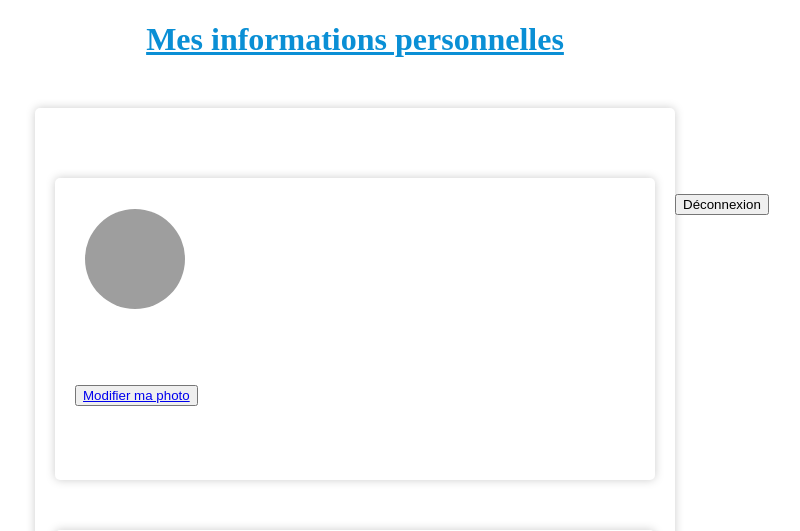
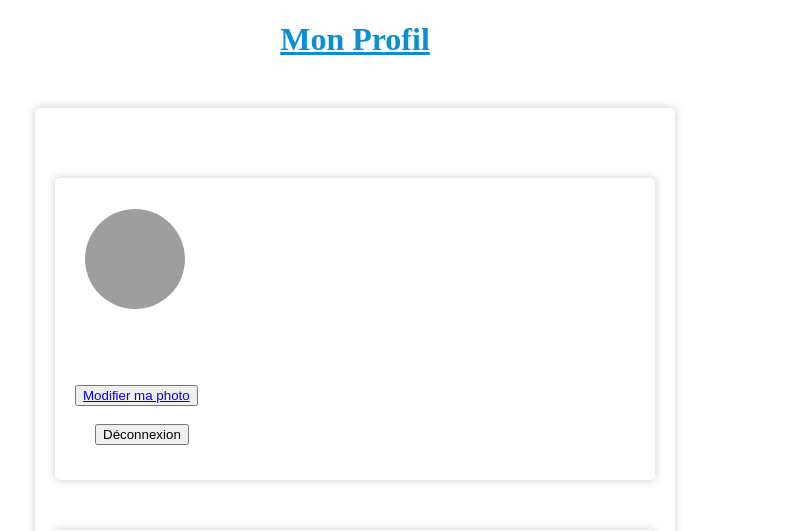
Before and after one commit to aurelieflora/brief4, a PHP site: page /profil.php in a window 1280 px wide. Shown: the top 531 px of the page, without its empty margins (285-1085 px from the left). Run offline with PHP 8.4, Linux system fonts and the light colour scheme; the visitor is signed in with stand-in values (Sample User, id 1); data that the repository does not hold is empty; grey boxes are pictures that could not be loaded.

Commit message:
first commit

```diff
--- a/profil.php
+++ b/profil.php
@@ -41,7 +41,7 @@ section {
 </head>
 <body>
     <div class="container" style="width: 700px; margin:auto;">
-        <h1 style="text-align:center;font-weight:600;text-decoration:underline;color:#0A8FD5;">Mes informations personnelles</h1>
+        <h1 style="text-align:center;font-weight:600;text-decoration:underline;color:#0A8FD5;">Mon Profil</h1>
         <div class="row mt-5">
             <div class="col-lg-6">
                 <div class='row'>
@@ -55,7 +55,7 @@ section {
 
                         <p style="text-align:left">
                         <form method="post" action="deconnexion_user.php">
-    <button type="submit" name="logout" class="danger"style="margin-top: -20px; margin-left: 600px; position: absolute; display:flex;">Déconnexion</button>
+    <button type="submit" name="logout" class="danger"style="margin-top: 210px; margin-left: 20px; position: absolute; display:flex;">Déconnexion</button>
 </form>
                        <img style=" border-radius:100%; width: 100px;height: 100px; margin-top:-5px; margin-left:10px;" src="reserve_image/<?=$user['profile_picture']?>" alt="">
                     <br> <br> <br> <br> <br>
```
